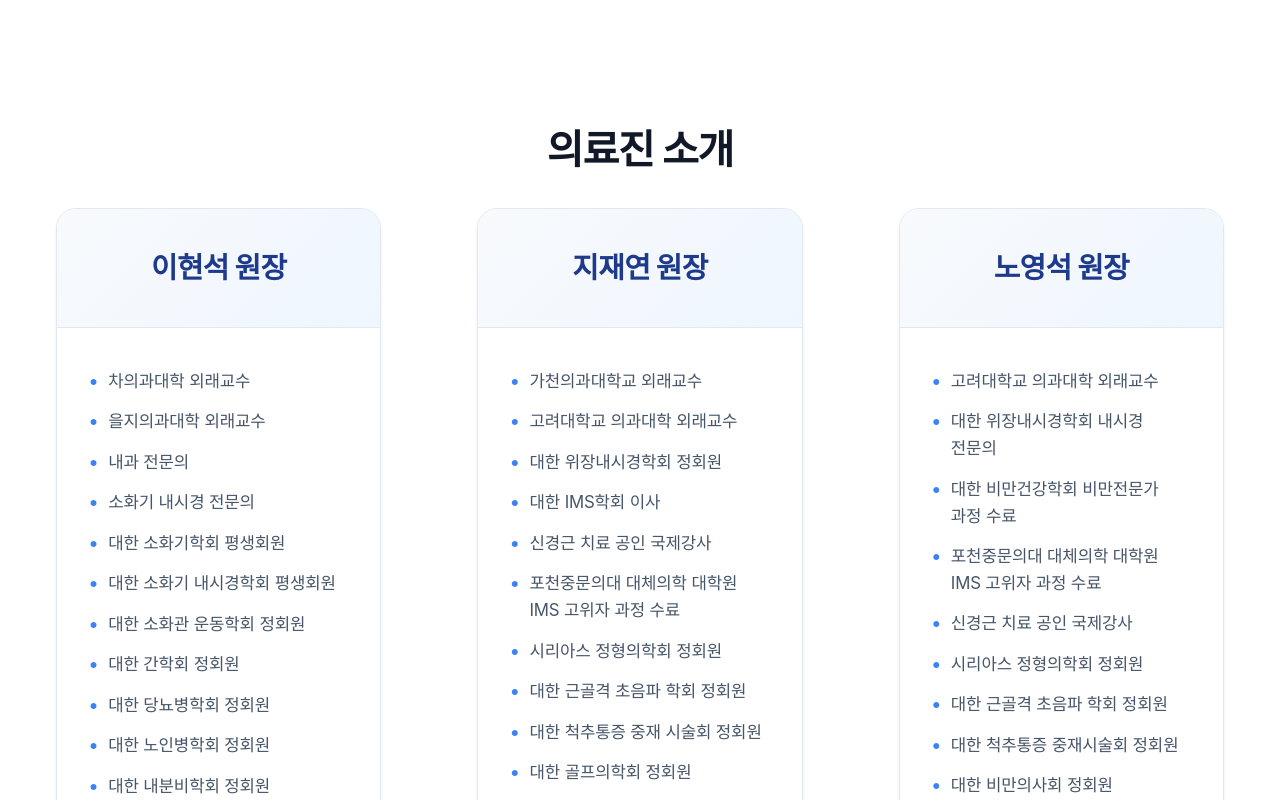
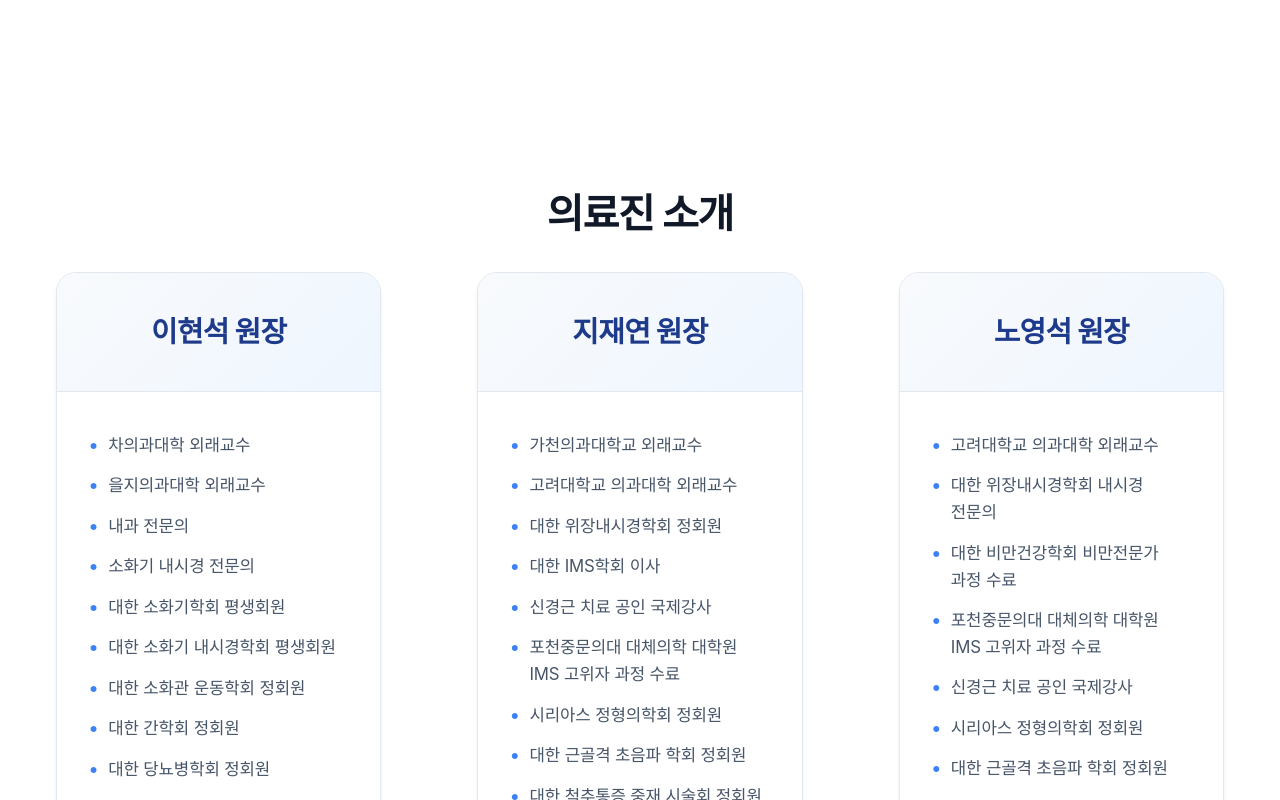
Before and after one commit to bnam1321-bit/365-clinic-web, a Next.js app: page /about in a window 1280 px wide. Shown: the part 1060-1860 px from the top of the page. Built offline with nearby package versions, Linux system fonts and the light colour scheme; a web font is replaced by a local one.

Commit message:
Add spacing beneath medical staff section

```diff
--- a/src/app/about/page.module.css
+++ b/src/app/about/page.module.css
@@ -123,13 +123,10 @@
 /* This was the problematic block previously */
 /* Doctor Image Placeholder styles removed */
 
-/* Profile Section - Migrated & Refined */
-.profile {
-    padding-bottom: 20rem;
-    /* Huge padding at bottom boundary (footer transition) */
-    background-color: #F8FAFC;
-    /* Light background for contrast */
-    padding-top: var(--spacing-xl);
+/* Staff Section */
+.staff {
+    padding-bottom: 8rem;
+    padding-top: 4rem;
 }
 
 .sectionHeader {
```
